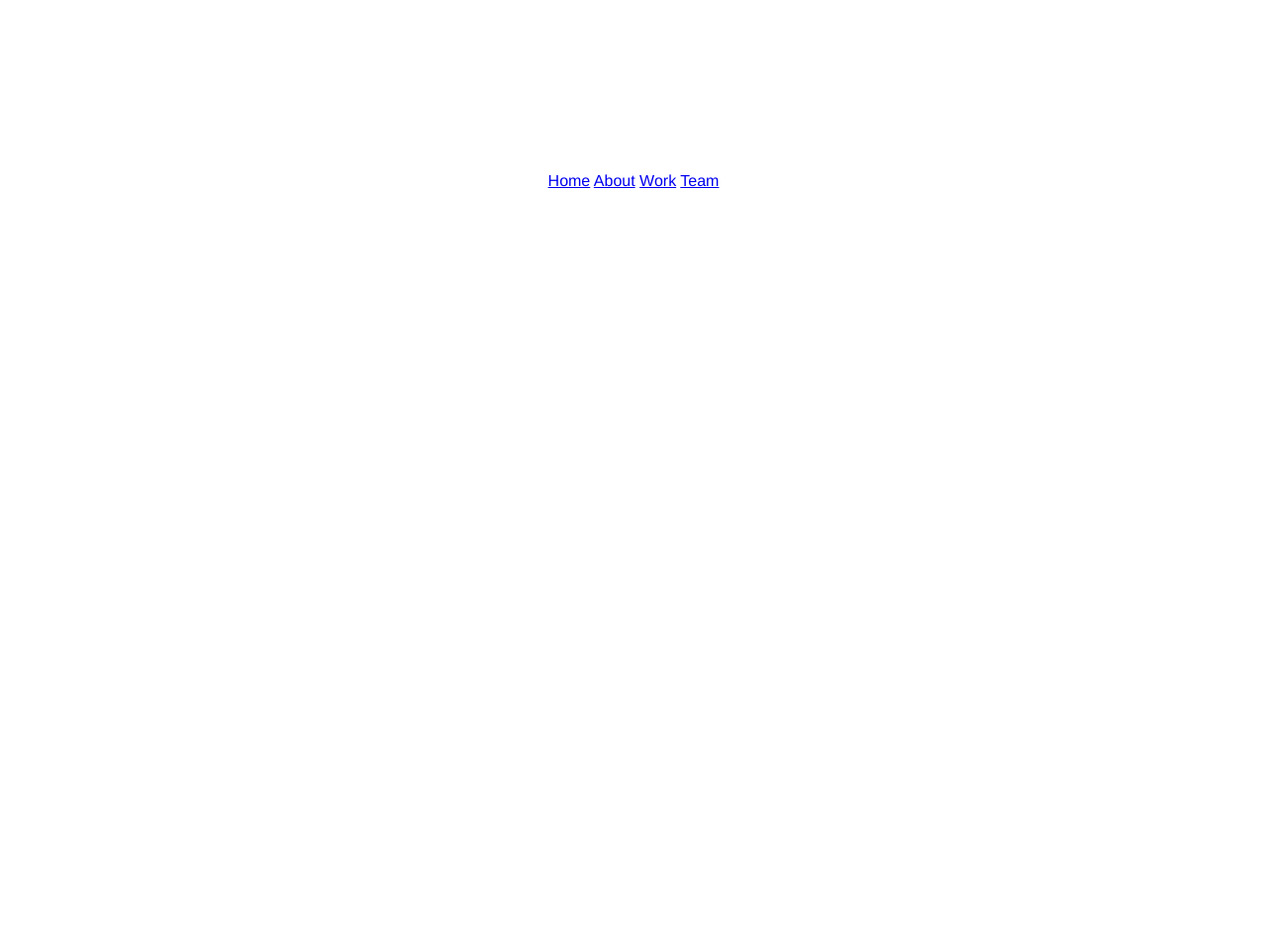
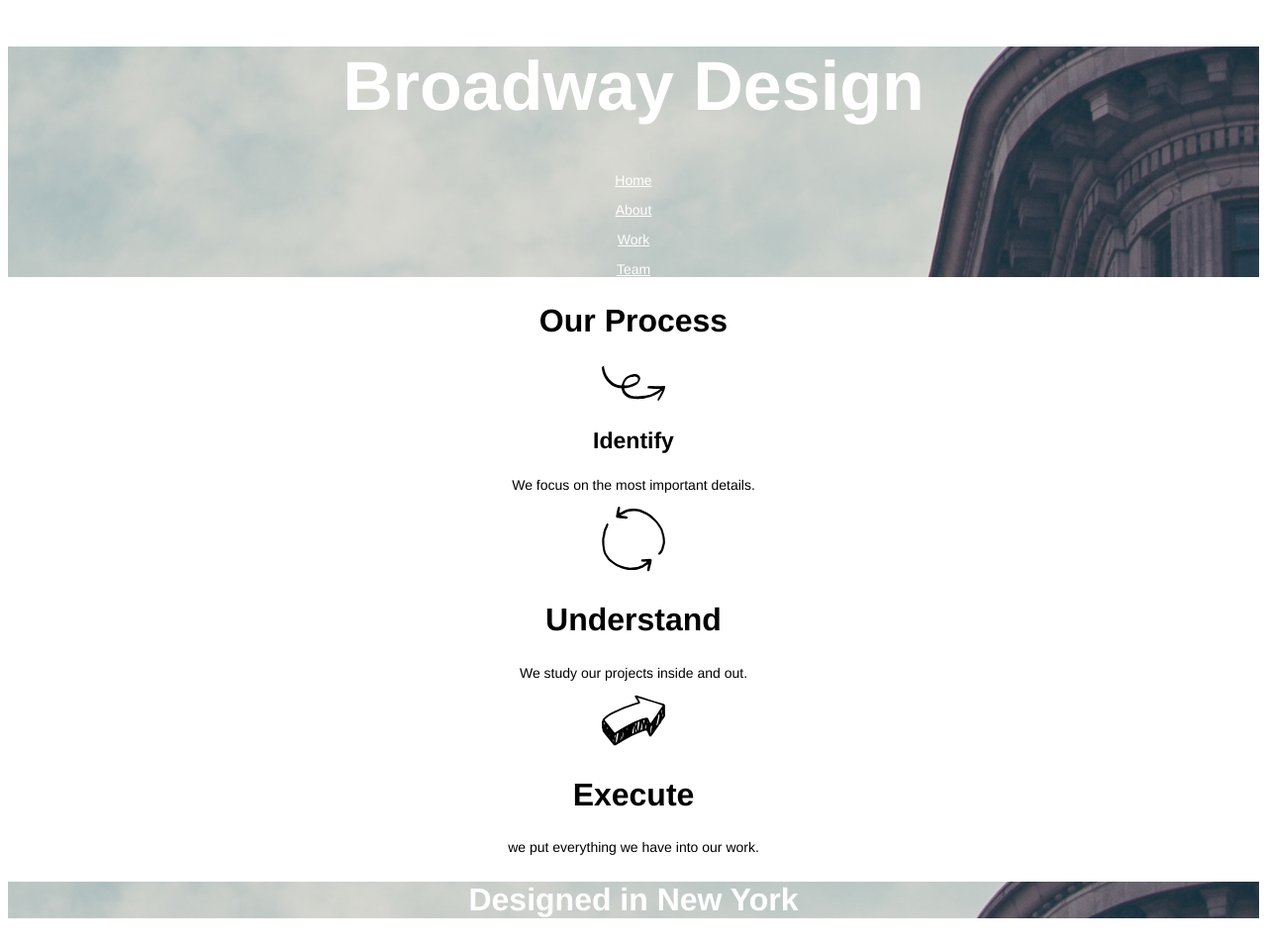
Before and after one commit to rensvandiepen/broadway, a plain HTML site: page index.html in a window 1280 px wide. Shown: the whole page at 99% size. Before the commit the page ends 800 px from the top, so only its background shows below. Drawn offline with Linux system fonts and the light colour scheme.

Commit message:
added content

```diff
--- a/index.html
+++ b/index.html
@@ -7,12 +7,24 @@
   </head>
   <body>
 <div class="header">
-  <h1>Broadway Design<br></h1>
-  <a href="#">Home</a>
-  <a href="#">About</a>
-  <a href="#">Work</a>
-  <a href="#">Team</a>
+  <h1>Broadway Design</h1>
+  <p><a href="#">Home</a></p>
+  <p><a href="#">About</a></p>
+  <p><a href="#">Work</a></p>
+  <p><a href="#">Team</a></p>
 </div>
+<h2>Our Process</h2>
+<img src="./resources/images/identify.svg" alt="">
+<h3>Identify</h3>
+<p>We focus on the most important details.</p>
+<img src="./resources/images/understand.svg" alt="">
+<h2>Understand</h2>
+<p>We study our projects inside and out.</p>
+<img src="./resources/images/execute.svg" alt="">
+<h2>Execute</h2>
+<p>we put everything we have into our work.</p>
 
-  </body>
+<h2 class="header">
+Designed in New York
+</h2>  </body>
 </html>
--- a/resources/style.css
+++ b/resources/style.css
@@ -27,7 +27,13 @@ p{
 .header{
 font-size: 18px
 color: white;
-background-image:url(resources/images/the-flatiron-building.png);
+background-image:url(./images/the-flatiron-building.png);
+}
 
+h2.header{
+  color: white;
+}
 
+.header a{
+  color: white;
 }
```
